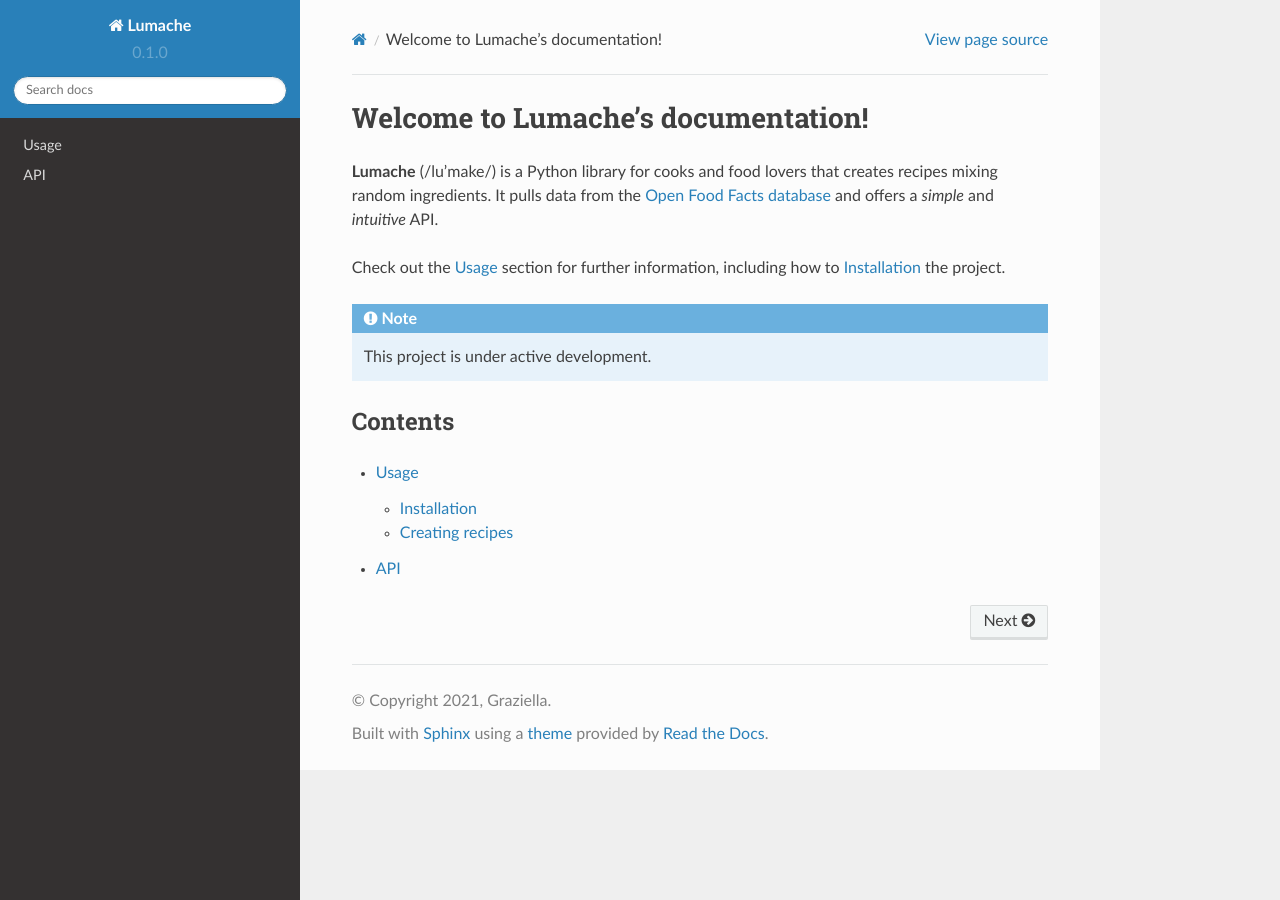
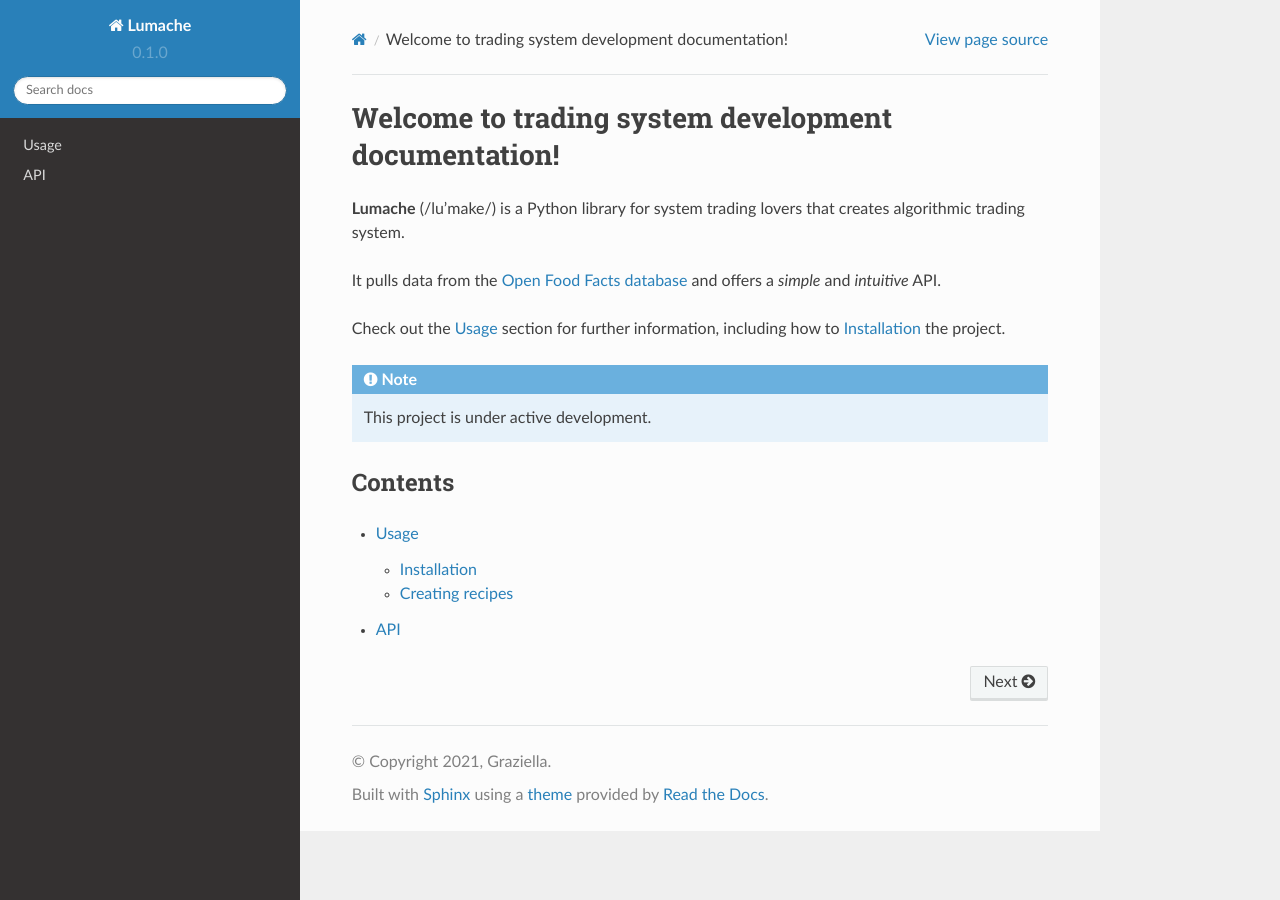
Before and after one commit to ybangit/trading_docs, a Sphinx documentation site: the page built from docs/source/index.rst, in a window 1280 px wide. Built offline with Sphinx 7.4.7 and the Read the Docs theme 2.0.0, drawn with Linux system fonts in a browser that asks for light colours.

Commit message:
first test

```diff
--- a/docs/source/index.rst
+++ b/docs/source/index.rst
@@ -1,8 +1,9 @@
-Welcome to Lumache's documentation!
+Welcome to trading system development documentation!
 ===================================
 
-**Lumache** (/lu'make/) is a Python library for cooks and food lovers
-that creates recipes mixing random ingredients.
+**Lumache** (/lu'make/) is a Python library for system trading lovers
+that creates algorithmic trading system.
+
 It pulls data from the `Open Food Facts database <https://world.openfoodfacts.org/>`_
 and offers a *simple* and *intuitive* API.
 
```
